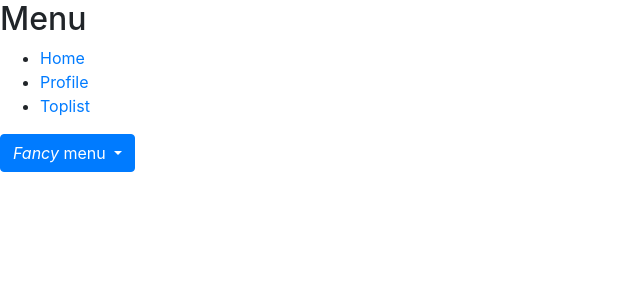
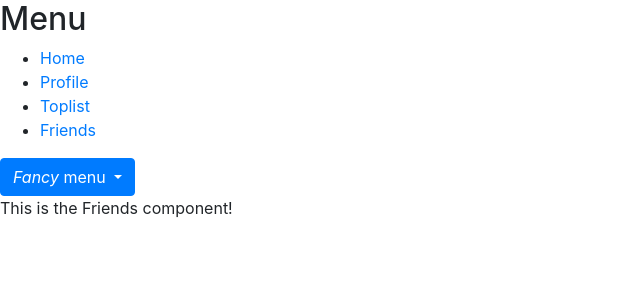
Before and after one commit to LSD2evosoft/medipus-web, an Angular app: page /friends in a window 1280 px wide. Before the commit this address led to /. Shown: the top 300 px of the page, without its empty margins (0-640 px from the left). Built offline with nearby package versions, Linux system fonts and the light colour scheme.

Commit message:
Create friends component

```diff
--- a/src/app/app-routing.module.ts
+++ b/src/app/app-routing.module.ts
@@ -1,5 +1,6 @@
 import { NgModule } from '@angular/core';
 import { RouterModule, Routes } from '@angular/router';
+import { FriendsComponent } from './friends/friends.component';
 import { HomeComponent } from './home/home.component';
 import { ProfileComponent } from './profile/profile.component';
 import { ToplistComponent } from './toplist/toplist.component';
@@ -7,6 +8,7 @@ import { ToplistComponent } from './toplist/toplist.component';
 const routes: Routes = [
     { path: 'profile', component: ProfileComponent },
     { path: 'toplist', component: ToplistComponent },
+    { path: 'friends', component: FriendsComponent },
     { path: 'home', redirectTo: '' },
     { path: '', component: HomeComponent, pathMatch: 'full' },
 ];
--- a/src/app/app.component.html
+++ b/src/app/app.component.html
@@ -4,6 +4,7 @@
         <li><a routerLink="/">Home</a></li>
         <li><a routerLink="/profile">Profile</a></li>
         <li><a routerLink="/toplist">Toplist</a></li>
+        <li><a routerLink="/friends">Friends</a></li>
     </ul>
 
     <!-- https://valor-software.com/ngx-bootstrap/#/dropdowns -->
@@ -17,6 +18,7 @@
             <li class="divider dropdown-divider"></li>
             <li role="menuitem"><a class="dropdown-item" routerLink="/profile">Profile</a></li>
             <li role="menuitem"><a class="dropdown-item" routerLink="/toplist">Toplist</a></li>
+            <li role="menuitem"><a class="dropdown-item" routerLink="/friends">Friends</a></li>
         </ul>
     </div>
 </nav>
--- a/src/app/app.module.ts
+++ b/src/app/app.module.ts
@@ -6,6 +6,7 @@ import { AppComponent } from './app.component';
 import { HomeComponent } from './home/home.component';
 import { ProfileComponent } from './profile/profile.component';
 import { ToplistComponent } from './toplist/toplist.component';
+import { FriendsComponent } from './friends/friends.component';
 
 import { BrowserAnimationsModule } from '@angular/platform-browser/animations';
 import { BsDropdownModule } from 'ngx-bootstrap/dropdown';
@@ -17,7 +18,8 @@ import { ModalModule } from 'ngx-bootstrap/modal';
         AppComponent,
         HomeComponent,
         ProfileComponent,
-        ToplistComponent
+        ToplistComponent,
+        FriendsComponent
     ],
     imports: [
         BrowserModule,
--- /dev/null
+++ b/src/app/friends/friends.component.html
@@ -0,0 +1 @@
+<p>This is the Friends component!</p>
--- /dev/null
+++ b/src/app/friends/friends.component.ts
@@ -0,0 +1,16 @@
+import { Component, OnInit } from '@angular/core';
+import { DatastoreService } from '../datastore.service';
+
+@Component({
+    selector: 'app-profile',
+    templateUrl: './friends.component.html',
+    styleUrls: ['./friends.component.scss']
+})
+export class FriendsComponent implements OnInit {
+
+    constructor(public datastore: DatastoreService) { }
+
+    ngOnInit(): void {
+    }
+
+}
```
Also changed, not shown: src/app/friends/friends.component.scss (added).
